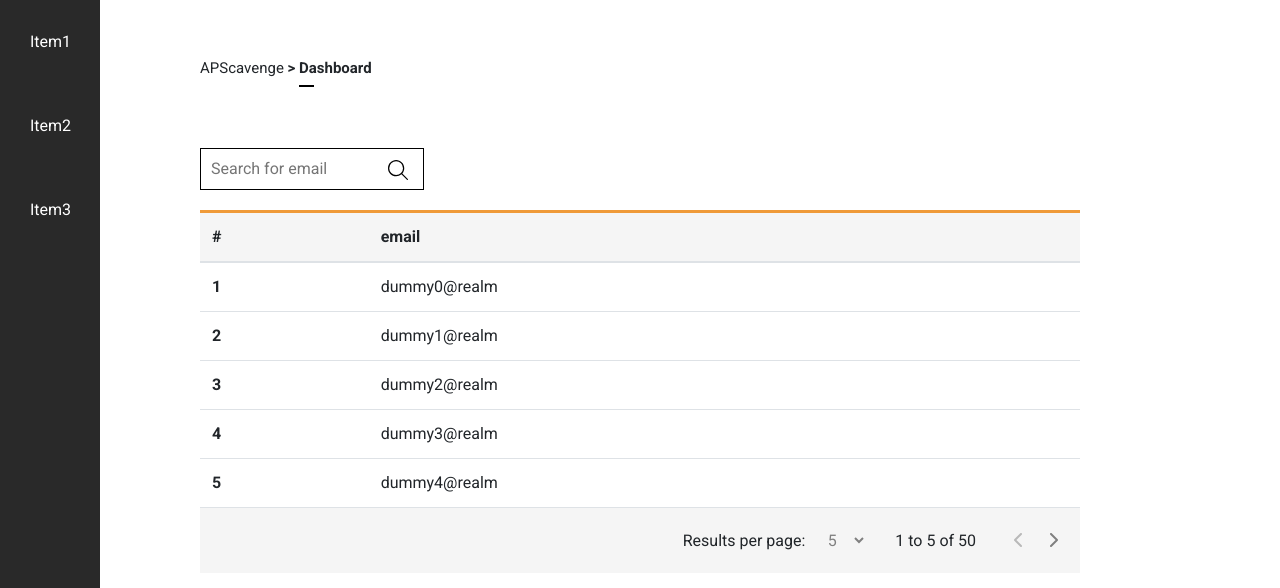
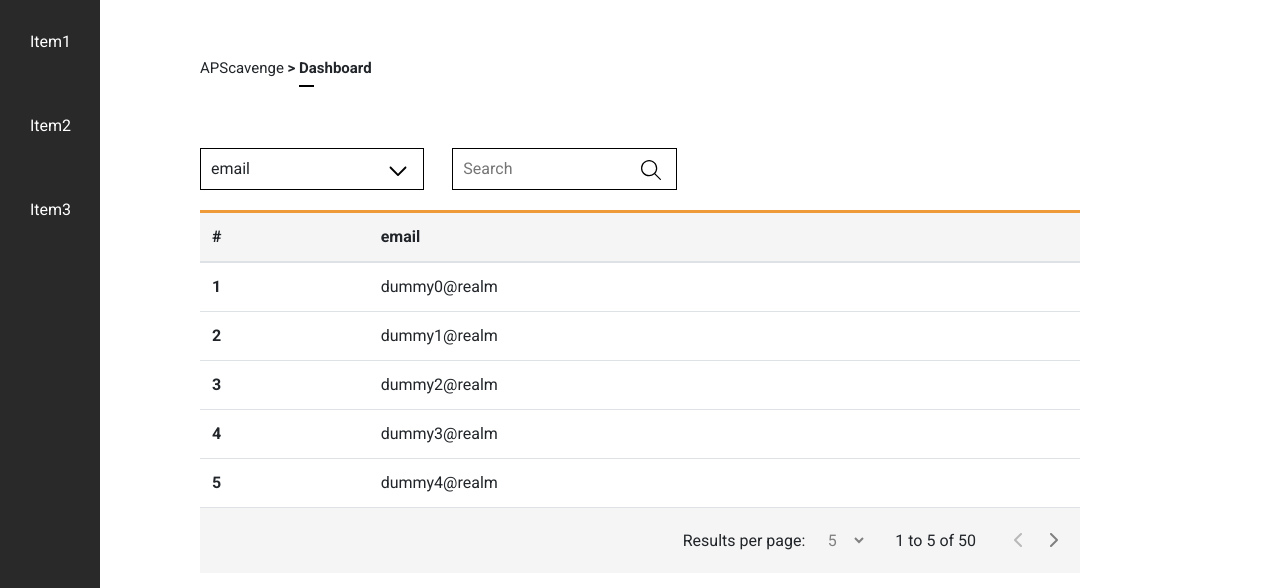
Before and after one commit to xL1fer/APScavenge, a Django app: page /dashboard in a window 1280 px wide. Shown: the part 145-733 px from the top of the page. Run offline with Django 5.2, Linux system fonts and the light colour scheme; a user stored in the database is signed in; data comes from the database, SQL or seed files in the repository; both versions use the stored data as it was after the commit.

Commit message:
more dashboard table updates

```diff
--- a/approject/apscavenge/forms.py
+++ b/approject/apscavenge/forms.py
@@ -22,5 +22,9 @@ class PageItemsSelectForm(forms.Form):
     #page_items.widget.attrs.update(onChange="form.submit();")
 
 
-class SearchEmailForm(forms.Form):
-    search_email = forms.CharField(widget=forms.TextInput(attrs={'placeholder':'Search for email'}), required=False)
+class SearchTableForm(forms.Form):
+    filter_field = forms.ChoiceField()
+
+    search_field = forms.CharField(widget=forms.TextInput(attrs={'placeholder':'Search'}), required=False)
+    #search_email = forms.CharField(widget=forms.TextInput(attrs={'placeholder':'Filter by email'}), required=False)
+    #search_id = forms.CharField(widget=forms.TextInput(attrs={'placeholder':'Filter by id'}), required=False)
--- a/approject/apscavenge/static/css/dashboard.css
+++ b/approject/apscavenge/static/css/dashboard.css
@@ -74,6 +74,23 @@
     border: 1px solid rgb(185, 185, 185);
 }
 
+/* Select */
+
+.input-custom select {
+    all: unset;
+    border-radius: 0;
+    border: 1px solid black;
+    margin: 20px 0;
+    padding: 8px 10px;
+    /*min-width: 300px;*/
+    width: 23%;
+    min-width: 150px;
+}
+
+.input-custom select:hover {
+    border: 1px solid rgb(185, 185, 185);
+}
+
 /* Table */
 
 table.table-custom {
--- a/approject/apscavenge/templates/dashboard_table.html
+++ b/approject/apscavenge/templates/dashboard_table.html
@@ -2,8 +2,16 @@
     {% csrf_token %}
 
     <span class="input-custom" style="white-space: nowrap;">
-        {{ search_email_form.search_email }}
-        <svg style="position:relative; left: -40px;" width="20" fill="black" aria-hidden="true" focusable="false" data-prefix="fal" data-icon="magnifying-glass" class="svg-inline--fa fa-magnifying-glass " role="img" xmlns="http://www.w3.org/2000/svg" viewBox="0 0 512 512"><path d="M384 208A176 176 0 1 0 32 208a176 176 0 1 0 352 0zM343.3 366C307 397.2 259.7 416 208 416C93.1 416 0 322.9 0 208S93.1 0 208 0S416 93.1 416 208c0 51.7-18.8 99-50 135.3L507.3 484.7c6.2 6.2 6.2 16.4 0 22.6s-16.4 6.2-22.6 0L343.3 366z"></path></svg>
+        <select name="{{ search_table_form.filter_field.name }}">
+            {% for field in table_data.fields %}
+                <option value="{{ field }}" {% if field == search_table_form.filter_field.value %}selected{% endif %}>{{ field }}</option>
+            {% endfor %}
+        </select>
+        <svg style="position:relative; left: -40px; pointer-events: none;" width="20" fill="black" aria-hidden="true" focusable="false" data-prefix="far" data-icon="chevron-down" class="svg-inline--fa fa-chevron-down " role="img" xmlns="http://www.w3.org/2000/svg" viewBox="0 0 512 512"><path d="M239 401c9.4 9.4 24.6 9.4 33.9 0L465 209c9.4-9.4 9.4-24.6 0-33.9s-24.6-9.4-33.9 0l-175 175L81 175c-9.4-9.4-24.6-9.4-33.9 0s-9.4 24.6 0 33.9L239 401z"></path></svg>
+
+        {{ search_table_form.search_field }}
+        <svg style="position:relative; left: -40px; pointer-events: none;" width="20" fill="black" aria-hidden="true" focusable="false" data-prefix="fal" data-icon="magnifying-glass" class="svg-inline--fa fa-magnifying-glass " role="img" xmlns="http://www.w3.org/2000/svg" viewBox="0 0 512 512"><path d="M384 208A176 176 0 1 0 32 208a176 176 0 1 0 352 0zM343.3 366C307 397.2 259.7 416 208 416C93.1 416 0 322.9 0 208S93.1 0 208 0S416 93.1 416 208c0 51.7-18.8 99-50 135.3L507.3 484.7c6.2 6.2 6.2 16.4 0 22.6s-16.4 6.2-22.6 0L343.3 366z"></path></svg>
+        <input type="submit" style="display: none;">
     </span>
 
     <div {% if table_data.items_stop == 0 %}style="visibility: hidden;"{% endif %} class="table-responsive">
@@ -11,7 +19,7 @@
             <thead>
                 <tr>
                     <th scope="col">#</th>
-                    {% for column in table_data.columns %}
+                    {% for column in table_data.fields %}
                     <th scope="col">{{ column }}</th>
                     {% endfor %}
                 </tr>
@@ -20,7 +28,7 @@
                 {% for data in table_data.items_data %}
                 <tr>
                     <th scope="row">{{ forloop.counter0|add:table_data.items_start }}</th>
-                    {% for column in table_data.columns %}
+                    {% for column in table_data.fields %}
                     <td>{{ data|get_value:column }}</td>
                     {% endfor %}
                 </tr>
@@ -28,7 +36,7 @@
             </tbody>
             <thead>
                 <tr>
-                    <td colspan="{{ table_data.columns|length|add:1 }}">
+                    <td colspan="{{ table_data.fields|length|add:1 }}">
                         Results per page:
                         <span class="mr-4">
                             {{ page_items_select_form.page_items }}
--- a/approject/apscavenge/views.py
+++ b/approject/apscavenge/views.py
@@ -5,7 +5,7 @@ from django.core.paginator import Paginator # database objects paginator
 from django.contrib.auth import authenticate, login, logout # import Django built in functions
 
 from .models import Seizure, InfoHistory, PasswordHash#, User
-from .forms import LoginForm, PageItemsSelectForm, SearchEmailForm
+from .forms import LoginForm, PageItemsSelectForm, SearchTableForm
 
 # Create your views here.
 
@@ -33,7 +33,7 @@ def authentication_handler(request, auth_required=True):
 
     return True
 
-def pagination_handler(request, model_class, search_email_form, page_items_select_form):
+def pagination_handler(request, model_class, search_table_form, page_items_select_form):
     """
     cur_page = request.GET.get('page', 1)
     try:
@@ -53,9 +53,21 @@ def pagination_handler(request, model_class, search_email_form, page_items_selec
 
     objects = None
 
-    # NOTE: objects type will depend on the selected table
-    if search_email_form.is_valid():
-        objects = model_class.objects.filter(email__contains=search_email_form.cleaned_data['search_email'])
+    table_data = {}
+    table_data["fields"] = [f.name for f in model_class._meta.get_fields() if not f.is_relation and not f.one_to_one]
+
+    # NOTE: Since the search_table_form.filter_field select has no default values, as they are only set directly in the dashboard_table.html template,
+    #       we need to set them here, otherwise the form is considered invalid for cona values that do not correspond to any default
+    filter_field = request.POST.get('filter_field')
+    if filter_field in table_data["fields"]:    # Ensure that the filter_field is not forged
+        search_table_form.fields['filter_field'].choices = [(filter_field, filter_field)]
+
+    if search_table_form.is_valid():
+        if search_table_form.cleaned_data['filter_field'] in table_data["fields"]:
+            filter_params = {f"{search_table_form.cleaned_data['filter_field']}__contains": search_table_form.cleaned_data['search_field']}
+            objects = model_class.objects.filter(**filter_params)
+        else:
+            objects = model_class.objects.all()
     else:
         objects = model_class.objects.all()
 
@@ -66,13 +78,11 @@ def pagination_handler(request, model_class, search_email_form, page_items_selec
     elif (cur_page >= paginator.page_range.stop):
         cur_page = paginator.page_range.stop - 1
 
-    table_data = {}
     table_data["items_start"] = (cur_page - 1) * items_per_page + 1
     table_data["items_stop"] = cur_page * items_per_page if cur_page * items_per_page < paginator.count else paginator.count
     table_data["items_count"] = paginator.count
     table_data["items_data"] = paginator.page(cur_page).object_list
     table_data["max_page"] = paginator.page_range.stop - 1
-    table_data["columns"] = [f.name for f in model_class._meta.get_fields() if not f.is_relation and not f.one_to_one]
 
     return table_data
 
@@ -114,26 +124,26 @@ class DashboardView(View):
         if not authentication_handler(request):
             return redirect('login')
 
-        search_email_form = SearchEmailForm()
+        search_table_form = SearchTableForm()
         page_items_select_form = PageItemsSelectForm()
-        table_data = pagination_handler(request, Seizure, search_email_form, page_items_select_form)
+        table_data = pagination_handler(request, Seizure, search_table_form, page_items_select_form)
 
-        return render(request, 'dashboard.html', {"table_data": table_data, "page_items_select_form": page_items_select_form, "search_email_form": search_email_form})
+        return render(request, 'dashboard.html', {"table_data": table_data, "page_items_select_form": page_items_select_form, "search_table_form": search_table_form})
 
     def post(self, request):
         assert isinstance(request, HttpRequest)
         if not authentication_handler(request):
             return redirect('login')
 
-        search_email_form = SearchEmailForm(request.POST)
+        search_table_form = SearchTableForm(request.POST)
         page_items_select_form = PageItemsSelectForm(request.POST)
-        table_data = pagination_handler(request, Seizure, search_email_form, page_items_select_form)
+        table_data = pagination_handler(request, Seizure, search_table_form, page_items_select_form)
 
         # ajax request, return only the table html
         if (request.POST.get("ajaxTableUpdate") == "True"):
-            return render(request, 'dashboard_table.html', {"table_data": table_data, "page_items_select_form": page_items_select_form, "search_email_form": search_email_form})
+            return render(request, 'dashboard_table.html', {"table_data": table_data, "page_items_select_form": page_items_select_form, "search_table_form": search_table_form})
 
-        return render(request, 'dashboard.html', {"table_data": table_data, "page_items_select_form": page_items_select_form, "search_email_form": search_email_form})
+        return render(request, 'dashboard.html', {"table_data": table_data, "page_items_select_form": page_items_select_form, "search_table_form": search_table_form})
 
 class InfrastructureView(View):
     """Dashboard page render handler"""
```
Also changed, not shown: approject/db.sqlite3.
